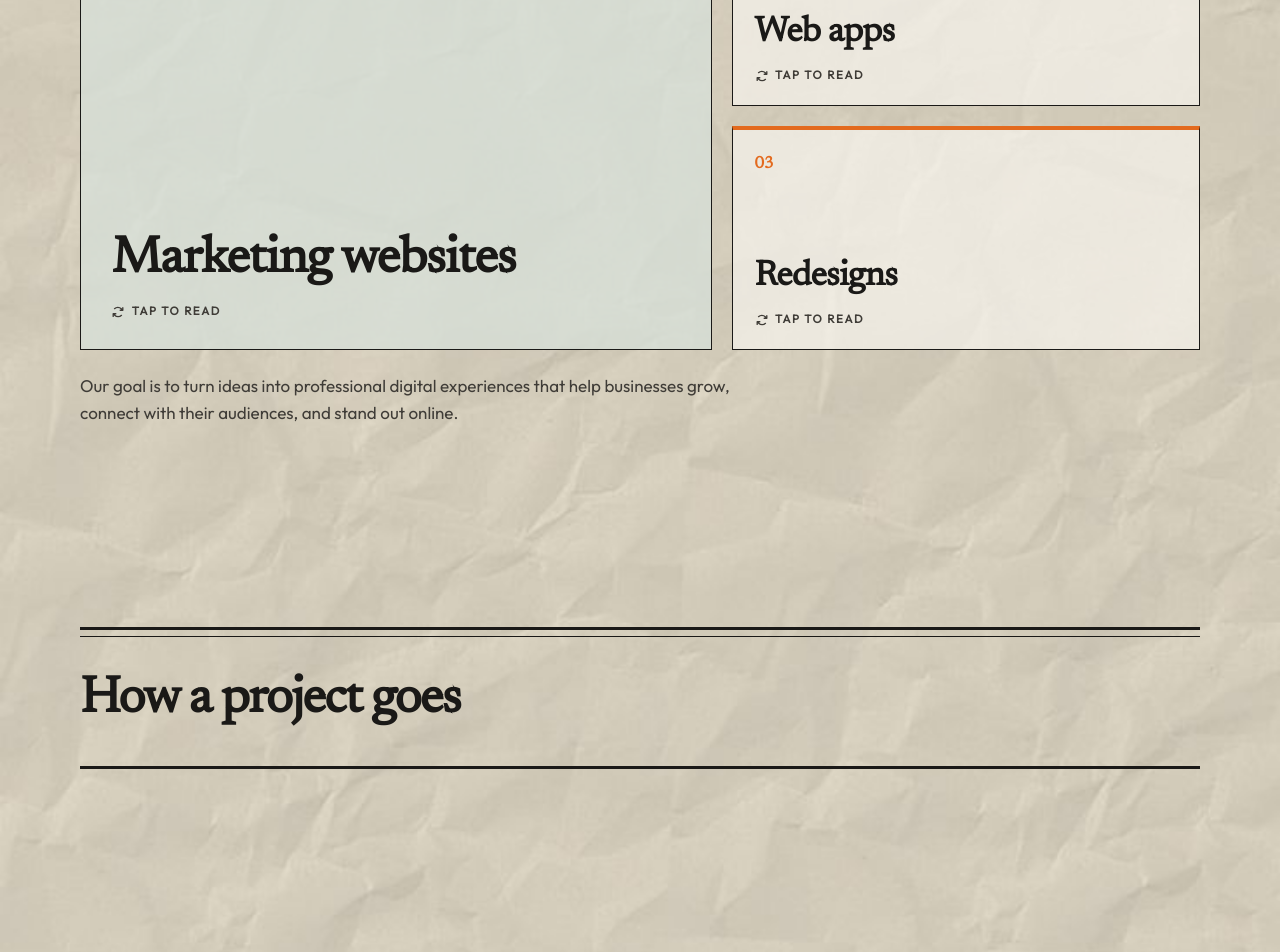
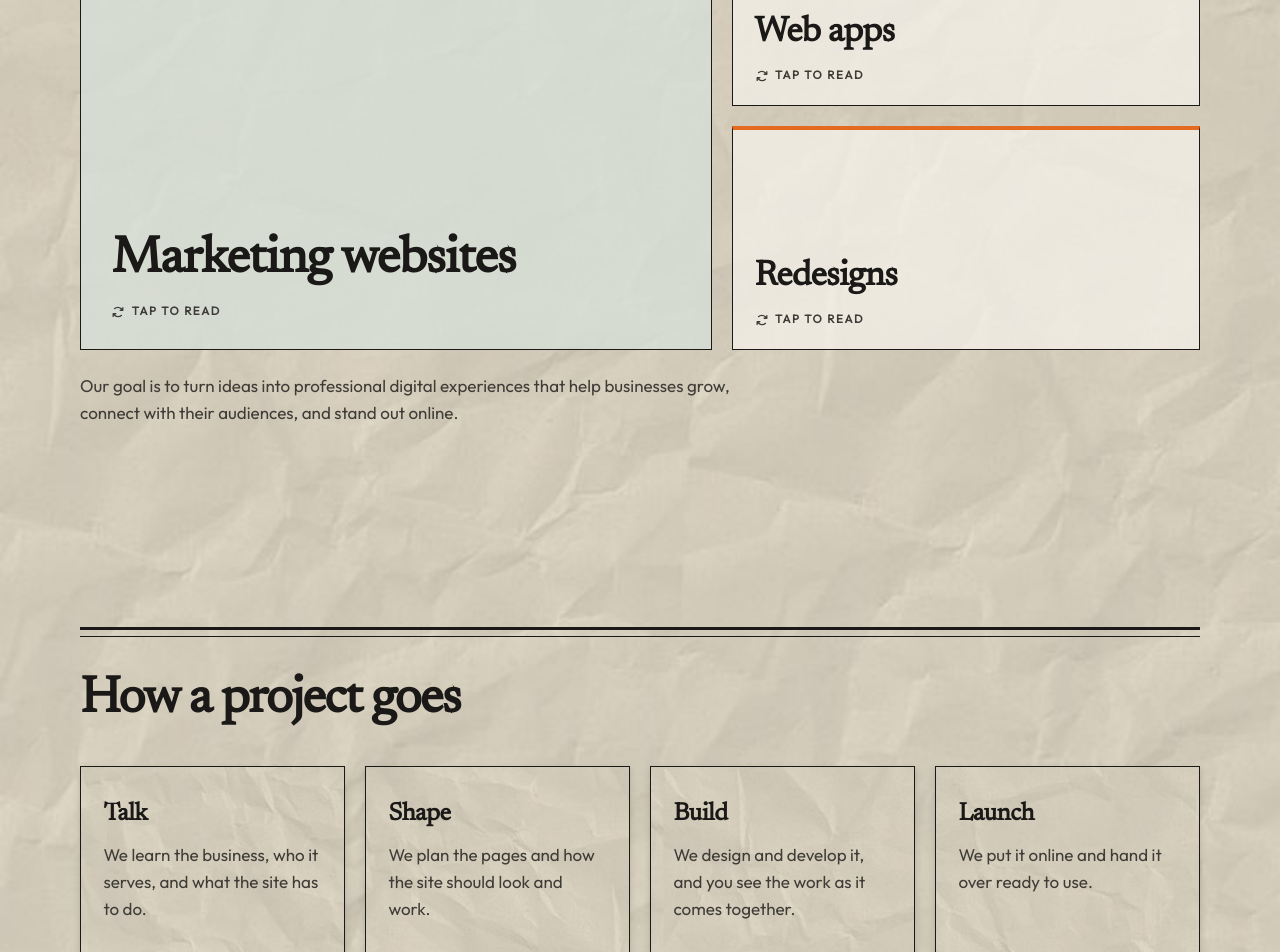
Before and after one commit to mersy11dan/siket_digitals, a React (Vite) app: page / in a window 1280 px wide. Shown: the part 2480-3432 px from the top of the page. Built offline with nearby package versions, Linux system fonts and the light colour scheme.

Commit message:
Paper-colored card backs, crumpled paper steps, remove numbers

```diff
--- a/src/components/Process.tsx
+++ b/src/components/Process.tsx
@@ -32,9 +32,12 @@ export function Process() {
         <div className="steps" ref={stepsRef} data-fold={fold}>
           {steps.map((step, index) => (
             <article key={step.title} className="step" style={{ '--i': index } as CSSProperties}>
-              <span className="step-num">0{index + 1}</span>
-              <h3>{step.title}</h3>
-              <p>{step.body}</p>
+              <div className="step-sheet">
+                <div className="step-body">
+                  <h3>{step.title}</h3>
+                  <p>{step.body}</p>
+                </div>
+              </div>
             </article>
           ))}
         </div>
--- a/src/components/Work.tsx
+++ b/src/components/Work.tsx
@@ -28,7 +28,7 @@ export function Work() {
           </div>
         </Reveal>
         <div className="offers">
-          {offers.map((offer, index) => (
+          {offers.map((offer) => (
             <article
               key={offer.title}
               className={offer.lead ? 'offer offer-lead' : 'offer'}
@@ -38,7 +38,6 @@ export function Work() {
             >
               <div className="offer-inner">
                 <div className="offer-face offer-front">
-                  <span className="offer-num">0{index + 1}</span>
                   <h3>{offer.title}</h3>
                   <span className="offer-hint" aria-hidden="true">
                     <ArrowsClockwise size={14} weight="bold" />
@@ -47,7 +46,6 @@ export function Work() {
                   </span>
                 </div>
                 <div className="offer-face offer-back">
-                  <span className="offer-num">0{index + 1}</span>
                   <p>{offer.body}</p>
                   <span className="offer-back-title" aria-hidden="true">
                     {offer.title}
--- a/src/index.css
+++ b/src/index.css
@@ -660,16 +660,21 @@ h2 {
 .offer:nth-child(3) .offer-front { border-top-color: var(--orange); }
 
 .offer-back {
-  background: var(--ink);
-  color: var(--paper);
+  justify-content: center;
+  background: var(--field);
+  color: var(--ink);
   transform: rotateY(180deg);
+  box-shadow:
+    0 1px 0 var(--ink),
+    0 2px 3px rgba(26, 25, 23, 0.18),
+    0 18px 34px -14px rgba(26, 25, 23, 0.5);
 }
 
-.offer-num {
-  font-family: var(--serif);
-  font-size: 1.05rem;
-  font-weight: 600;
-  color: var(--orange);
+[data-theme='dark'] .offer-back {
+  box-shadow:
+    0 1px 0 var(--ink),
+    0 2px 3px rgba(0, 0, 0, 0.5),
+    0 18px 34px -12px rgba(0, 0, 0, 0.8);
 }
 
 .offer h3,
@@ -707,22 +712,21 @@ figcaption {
 }
 
 .offer-back p {
-  margin-top: auto;
   font-size: 1.05rem;
   line-height: 1.55;
-  color: inherit;
+  color: var(--ink);
   max-width: 40ch;
 }
 
 .offer-back-title {
-  margin-top: 0.9rem;
+  margin-top: 1rem;
   padding-top: 0.6rem;
-  border-top: 1px solid color-mix(in srgb, var(--paper) 30%, transparent);
+  border-top: 1px solid var(--rule);
   font-size: 0.72rem;
   font-weight: 600;
   letter-spacing: 0.14em;
   text-transform: uppercase;
-  color: color-mix(in srgb, var(--paper) 70%, transparent);
+  color: var(--teal);
 }
 
 .offer[data-open='true'] .offer-inner,
@@ -762,43 +766,40 @@ figcaption {
 }
 
 .steps {
+  --ball: polygon(28.8% 28.8%, 42.3% 34.9%, 45.8% 23.3%, 52.3% 35.2%, 64.5% 21.5%, 62.7% 37.3%, 74.9% 37.3%, 65.8% 47.5%, 79.6% 54.7%, 66.9% 58.6%, 68.4% 68.4%, 56.8% 63.4%, 54.8% 80.6%, 47.3% 66.8%, 36.8% 75.8%, 38.7% 61.3%, 23.3% 63.6%, 32.2% 52.8%, 23.3% 45.8%, 35.7% 42.7%);
+  --half: polygon(17.5% 17.5%, 28.9% 8.9%, 42.3% 13.3%, 56.9% 7.1%, 73.8% 13.6%, 89.1% 10.9%, 83.0% 26.9%, 91.3% 43.0%, 87.9% 57.9%, 92.8% 71.5%, 82.4% 82.4%, 70.7% 89.3%, 57.9% 86.2%, 42.9% 91.7%, 26.7% 86.3%, 9.5% 90.5%, 14.3% 73.4%, 8.9% 57.1%, 15.3% 42.3%, 9.3% 29.1%);
+  --flat: polygon(0.0% 0.0%, 20.0% 0.0%, 40.0% 0.0%, 60.0% 0.0%, 80.0% 0.0%, 100.0% 0.0%, 100.0% 20.0%, 100.0% 40.0%, 100.0% 60.0%, 100.0% 80.0%, 100.0% 100.0%, 80.0% 100.0%, 60.0% 100.0%, 40.0% 100.0%, 20.0% 100.0%, 0.0% 100.0%, 0.0% 80.0%, 0.0% 60.0%, 0.0% 40.0%, 0.0% 20.0%);
+  --shade: 26, 25, 23;
   position: relative;
   display: grid;
+  gap: 1rem;
   margin-top: 2.25rem;
-  perspective: 1600px;
-  border-top: 3px solid var(--ink);
-  border-bottom: 1px solid var(--ink);
+}
+
+[data-theme='dark'] .steps {
+  --shade: 0, 0, 0;
 }
 
 .step {
   position: relative;
-  padding: 1.5rem 1.25rem 1.6rem;
-  background: color-mix(in srgb, var(--field) 55%, transparent);
-  transform-origin: top center;
-  backface-visibility: hidden;
+  min-height: 11rem;
+  filter: drop-shadow(0 3px 3px rgba(var(--shade), 0.18));
 }
 
-.step + .step {
-  border-top: 1px solid var(--rule);
+.step-sheet {
+  position: relative;
+  height: 100%;
+  padding: 1.5rem 1.35rem 1.6rem;
+  background-color: var(--paper);
+  background-image: url('/paper-light.jpg');
+  background-size: 760px auto;
+  background-position: calc(var(--i) * -160px) calc(var(--i) * -120px);
+  border: 1px solid var(--ink);
+  transform-origin: center;
 }
 
-.step::after {
-  content: '';
-  position: absolute;
-  inset: 0;
-  pointer-events: none;
-  background: linear-gradient(180deg, rgba(26, 25, 23, 0.32), transparent 75%);
-  opacity: 0;
-}
-
-.step-num {
-  display: block;
-  font-family: var(--serif);
-  font-size: 2.6rem;
-  font-weight: 600;
-  line-height: 1;
-  color: var(--orange);
-  margin-bottom: 0.9rem;
+[data-theme='dark'] .step-sheet {
+  background-image: url('/paper-dark.jpg');
 }
 
 .step h3 {
@@ -806,76 +807,74 @@ figcaption {
   margin-bottom: 0.4rem;
 }
 
-.steps[data-fold='folded'] .step {
+.steps[data-fold='folded'] .step-sheet {
   opacity: 0;
-  transform: rotateX(-92deg);
+  clip-path: var(--ball);
+  transform: scale(0.3) rotate(-28deg);
+}
+
+.steps[data-fold='folded'] .step-body {
+  opacity: 0;
 }
 
 .steps[data-fold='open'] .step {
-  animation: unfold-down 1050ms cubic-bezier(0.2, 0.8, 0.25, 1) both;
-  animation-delay: calc(var(--i) * 260ms + 120ms);
+  animation: paper-shadow 1500ms cubic-bezier(0.2, 0.75, 0.2, 1) both;
+  animation-delay: calc(var(--i) * 520ms);
 }
 
-.steps[data-fold='open'] .step::after {
-  animation: crease 1050ms ease-out both;
-  animation-delay: calc(var(--i) * 260ms + 120ms);
+.steps[data-fold='open'] .step-sheet {
+  animation: uncrumple 1500ms cubic-bezier(0.2, 0.75, 0.2, 1) both;
+  animation-delay: calc(var(--i) * 520ms);
 }
 
-.steps[data-fold='folded'] .step-num {
-  opacity: 0;
+.steps[data-fold='open'] .step-body {
+  animation: ink-in 520ms ease-out both;
+  animation-delay: calc(var(--i) * 520ms + 1000ms);
 }
 
-.steps[data-fold='open'] .step-num {
-  animation: stamp 520ms cubic-bezier(0.2, 0.9, 0.3, 1.3) both;
-  animation-delay: calc(var(--i) * 260ms + 720ms);
+@keyframes uncrumple {
+  0% {
+    opacity: 0;
+    clip-path: var(--ball);
+    transform: translateY(-46px) scale(0.3) rotate(-28deg);
+    filter: contrast(1.6) brightness(0.88);
+  }
+  12% {
+    opacity: 1;
+    clip-path: var(--ball);
+    transform: translateY(0) scale(0.34) rotate(-20deg);
+    filter: contrast(1.6) brightness(0.88);
+  }
+  22% {
+    transform: translateY(-6px) scale(0.36) rotate(-16deg);
+  }
+  58% {
+    clip-path: var(--half);
+    transform: translateY(0) scale(0.84) rotate(5deg);
+    filter: contrast(1.28) brightness(0.95);
+  }
+  82% {
+    clip-path: var(--flat);
+    transform: scale(1.02) rotate(-1deg);
+    filter: contrast(1.06) brightness(1);
+  }
+  100% {
+    opacity: 1;
+    clip-path: var(--flat);
+    transform: none;
+    filter: contrast(1) brightness(1);
+  }
 }
 
-.steps[data-fold='folded']::before,
-.steps[data-fold='open']::before {
-  content: '';
-  position: absolute;
-  left: 0;
-  right: 0;
-  top: -3px;
-  height: 3px;
-  background: var(--orange);
-  transform-origin: left center;
-  transform: scaleX(0);
+@keyframes paper-shadow {
+  0% { filter: drop-shadow(0 26px 18px rgba(var(--shade), 0.42)); }
+  58% { filter: drop-shadow(0 12px 12px rgba(var(--shade), 0.3)); }
+  100% { filter: drop-shadow(0 3px 3px rgba(var(--shade), 0.18)); }
 }
 
-.steps[data-fold='open']::before {
-  animation: rule-run 1600ms cubic-bezier(0.65, 0, 0.35, 1) 100ms both;
-}
-
-@keyframes unfold-down {
-  0% { opacity: 0; transform: rotateX(-92deg); }
-  18% { opacity: 1; }
-  72% { transform: rotateX(6deg); }
-  100% { opacity: 1; transform: rotateX(0deg); }
-}
-
-@keyframes unfold-right {
-  0% { opacity: 0; transform: rotateY(-96deg); }
-  18% { opacity: 1; }
-  72% { transform: rotateY(5deg); }
-  100% { opacity: 1; transform: rotateY(0deg); }
-}
-
-@keyframes crease {
-  0% { opacity: 1; }
-  100% { opacity: 0; }
-}
-
-@keyframes stamp {
-  0% { opacity: 0; transform: scale(1.6) rotate(-6deg); }
-  100% { opacity: 1; transform: scale(1) rotate(0deg); }
-}
-
-@keyframes rule-run {
-  0% { transform: scaleX(0); transform-origin: left center; }
-  55% { transform: scaleX(1); transform-origin: left center; }
-  56% { transform: scaleX(1); transform-origin: right center; }
-  100% { transform: scaleX(0); transform-origin: right center; }
+@keyframes ink-in {
+  0% { opacity: 0; transform: translateY(6px); }
+  100% { opacity: 1; transform: none; }
 }
 
 .members-head {
@@ -1175,28 +1174,11 @@ figcaption {
 
   .steps {
     grid-template-columns: repeat(4, 1fr);
+    gap: 1.25rem;
   }
 
-  .step {
+  .step-sheet {
     padding: 1.75rem 1.4rem 1.9rem;
-    transform-origin: left center;
-  }
-
-  .step + .step {
-    border-top: 0;
-    border-left: 1px solid var(--rule);
-  }
-
-  .step::after {
-    background: linear-gradient(90deg, rgba(26, 25, 23, 0.34), transparent 75%);
-  }
-
-  .steps[data-fold='folded'] .step {
-    transform: rotateY(-96deg);
-  }
-
-  .steps[data-fold='open'] .step {
-    animation-name: unfold-right;
   }
 
   .members-grid {
```
